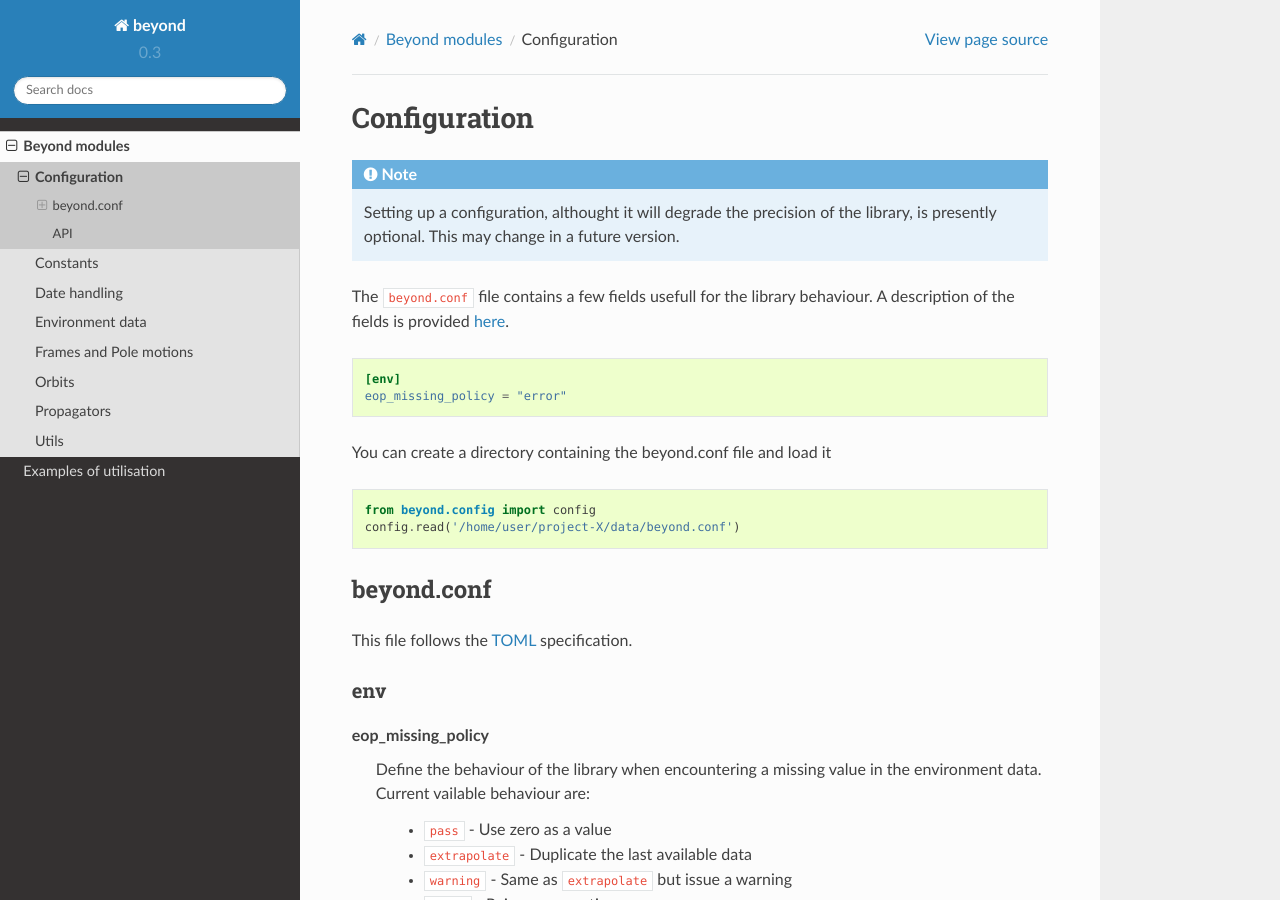
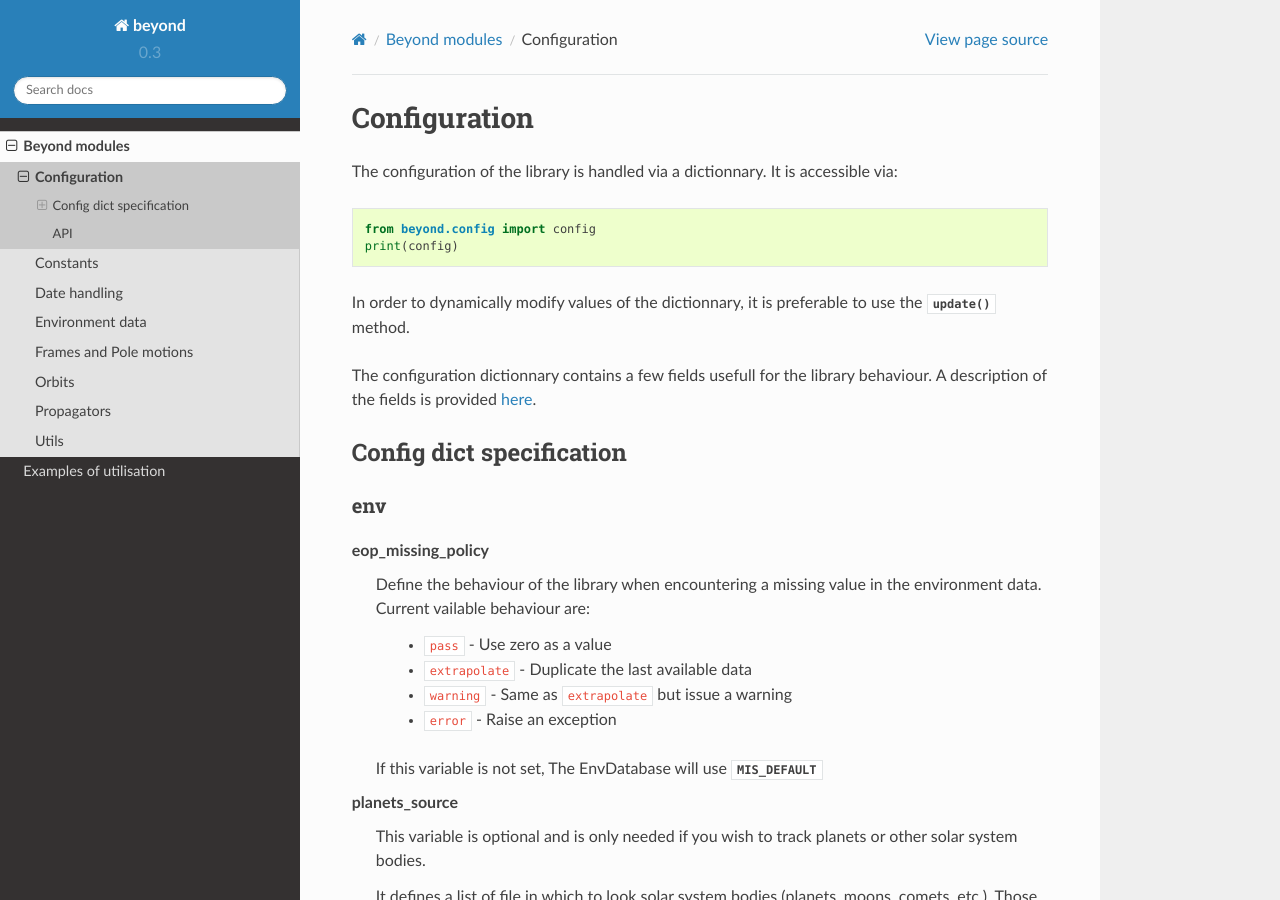
Before and after one commit to galactics/beyond, a Sphinx documentation site: the page built from doc/source/api/config.rst, in a window 1280 px wide and 900 px high. Built offline with Sphinx 7.4.7 and the Read the Docs theme 2.0.0, drawn with Linux system fonts in a browser that asks for light colours.

Commit message:
config as simple dictionnary

```diff
--- a/doc/source/api/config.rst
+++ b/doc/source/api/config.rst
@@ -3,30 +3,22 @@
 Configuration
 =============
 
-.. note:: Setting up a configuration, althought it will degrade the precision
-    of the library, is presently optional. This may change in a future version.
-
-The ``beyond.conf`` file contains a few fields usefull for the library
-behaviour. A description of the fields is provided :ref:`here <beyondconf>`.
-
-.. code-block:: ini
-
-    [env]
-    eop_missing_policy = "error"
-
-You can create a directory containing the beyond.conf file and load it
-
-.. code-block:: python
+The configuration of the library is handled via a dictionnary.
+It is accessible via::
 
     from beyond.config import config
-    config.read('/home/user/project-X/data/beyond.conf')
+    print(config)
+
+In order to dynamically modify values of the dictionnary, it is preferable
+to use the :py:meth:`~Config.update` method.
+
+The configuration dictionnary contains a few fields usefull for the library
+behaviour. A description of the fields is provided :ref:`here <beyondconf>`.
 
 .. _beyondconf:
 
-beyond.conf
------------
-
-This file follows the `TOML <https://github.com/toml-lang/toml>`__ specification.
+Config dict specification
+-------------------------
 
 env
 ^^^
--- a/setup.py
+++ b/setup.py
@@ -2,7 +2,7 @@
 
 from setuptools import setup, find_packages
 
-install_requires = ['numpy', 'sgp4', 'jplephem', 'toml']
+install_requires = ['numpy', 'sgp4', 'jplephem']
 version = "0.3"
 
 setup(
```
Also changed, not shown: 2 other files.
